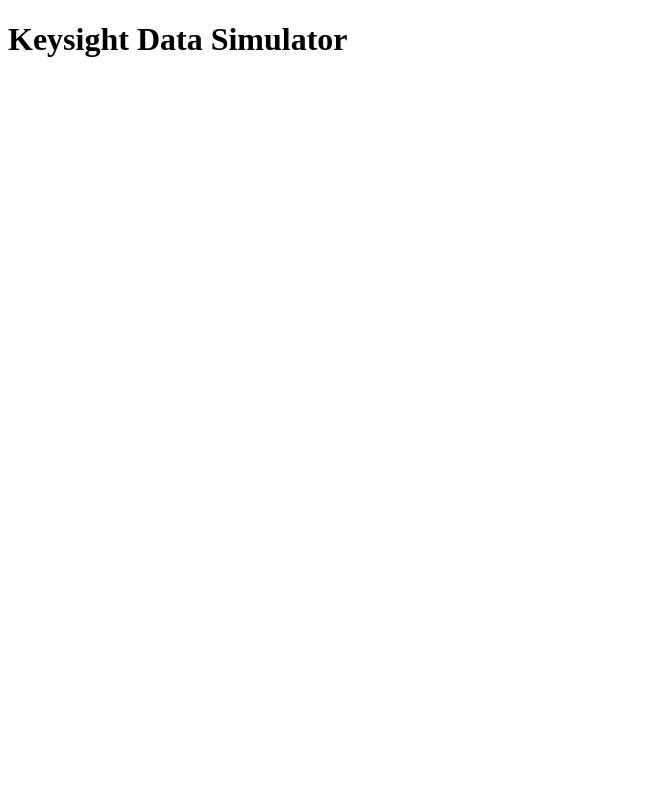
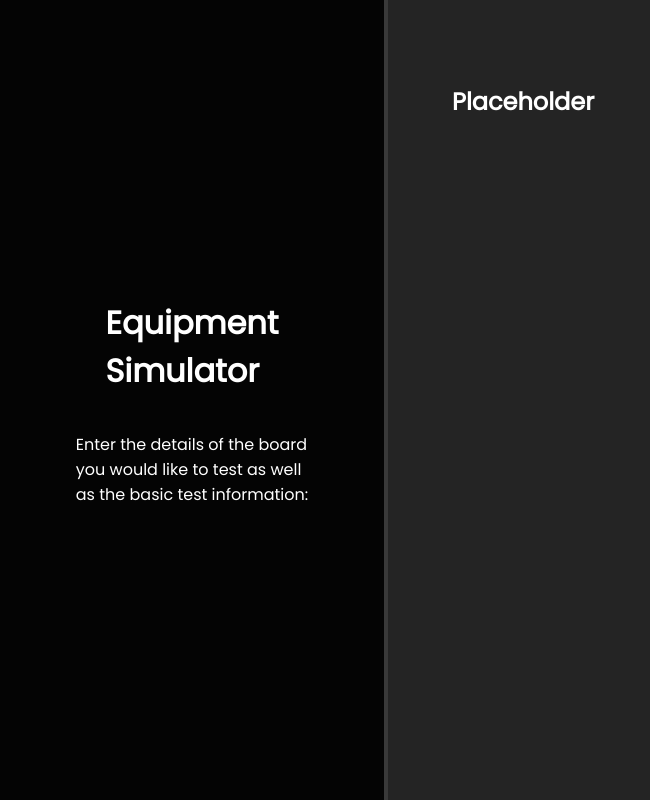
Before and after one commit to Niveytha/Learn-Angular-Electron, an Angular app in the folder keysight-data-simulator/: page / in a window 1280 px wide. Shown: the whole page, without its empty margins (0-650 px from the left). Built offline with nearby package versions, Linux system fonts and the light colour scheme.

Commit message:
Skeleton done

```diff
--- a/keysight-data-simulator/src/app/app.component.css
+++ b/keysight-data-simulator/src/app/app.component.css
@@ -0,0 +1,16 @@
+.column {
+    float: left;
+  }
+
+.sidebar {
+    background-color: #040404;
+    width: 30%;
+}
+
+.main {
+    box-sizing: border-box;
+    background-color: #242424;
+    padding: 5%;
+    width: 70%;
+    border-left: 4px solid #393939;
+}
--- a/keysight-data-simulator/src/app/app.component.html
+++ b/keysight-data-simulator/src/app/app.component.html
@@ -1 +1,11 @@
-<h1>{{ title }}</h1>
+<div class="container full-height">
+    <div class="row full-height">
+        <div class="column center sidebar full-height">
+            <app-header></app-header>
+        </div>
+
+        <div class="column main full-height">
+            <h2>Placeholder</h2>
+        </div>
+    </div>
+</div>
--- a/keysight-data-simulator/src/app/app.module.ts
+++ b/keysight-data-simulator/src/app/app.module.ts
@@ -2,10 +2,14 @@
 import { BrowserModule } from '@angular/platform-browser';
 
 import { AppComponent } from './app.component';
+import { HeaderComponent } from './components/header/header.component';
+import { ButtonComponent } from './components/button/button.component';
 
 @NgModule({
   declarations: [
-    AppComponent
+    AppComponent,
+    HeaderComponent,
+    ButtonComponent
   ],
   imports: [
     BrowserModule
--- /dev/null
+++ b/keysight-data-simulator/src/app/components/button/button.component.html
@@ -0,0 +1 @@
+<p>button works!</p>
--- /dev/null
+++ b/keysight-data-simulator/src/app/components/button/button.component.ts
@@ -0,0 +1,15 @@
+import { Component, OnInit } from '@angular/core';
+
+@Component({
+  selector: 'app-button',
+  templateUrl: './button.component.html',
+  styleUrls: ['./button.component.css']
+})
+export class ButtonComponent implements OnInit {
+
+  constructor() { }
+
+  ngOnInit(): void {
+  }
+
+}
--- /dev/null
+++ b/keysight-data-simulator/src/app/components/header/header.component.html
@@ -0,0 +1,10 @@
+<div class="center"> <!-- !Need container? tag -->
+    <div>
+        <h1>Equipment <br> Simulator</h1>
+    </div>
+    <div>
+        <p>Enter the details of the board <br>
+            you would like to test as well <br>
+            as the basic test information:</p>
+    </div>
+</div>
--- /dev/null
+++ b/keysight-data-simulator/src/app/components/header/header.component.ts
@@ -0,0 +1,15 @@
+import { Component, OnInit } from '@angular/core';
+
+@Component({
+  selector: 'app-header',
+  templateUrl: './header.component.html',
+  styleUrls: ['./header.component.css']
+})
+export class HeaderComponent implements OnInit {
+
+  constructor() { }
+
+  ngOnInit(): void {
+  }
+
+}
--- a/keysight-data-simulator/src/styles.css
+++ b/keysight-data-simulator/src/styles.css
@@ -1 +1,86 @@
 /* You can add global styles to this file, and also import other style files */
+
+@import url("https://fonts.googleapis.com/css2?family=Poppins:wght@300;400&display=swap");
+
+html, body {
+    height: 100%;
+    margin: 0;
+}
+
+body {
+    font-family: "Poppins", sans-serif;
+    background-color: #242424;
+    color: white;
+}
+
+.full-height {
+    height: 100%;
+}
+
+.container {
+    overflow: auto;
+    width: 100%;
+}
+
+.center {
+    display: flex;
+    flex-direction: column;
+    align-items: center;
+    justify-content: center;
+}
+
+/* .btn {
+  display: inline-block;
+  background: #000;
+  color: #fff;
+  border: none;
+  padding: 10px 20px;
+  margin: 5px;
+  border-radius: 5px;
+  cursor: pointer;
+  text-decoration: none;
+  font-size: 15px;
+  font-family: inherit;
+}
+.btn:focus {
+  outline: none;
+}
+.btn:active {
+  transform: scale(0.98);
+}
+
+.btn-block {
+  display: block;
+  width: 100%;
+}
+
+.form-control {
+  margin: 20px 0;
+}
+
+.form-control label {
+  display: block;
+}
+
+.form-control input {
+  width: 100%;
+  height: 40px;
+  margin: 5px;
+  padding: 3px 7px;
+  font-size: 17px;
+}
+
+.form-control-check {
+  display: flex;
+  align-items: center;
+  justify-content: space-between;
+}
+
+.form-control-check label {
+  flex: 1;
+}
+
+.form-control-check input {
+  flex: 2;
+  height: 20px;
+} */
```
Also changed, not shown: keysight-data-simulator/src/app/components/button/button.component.css (added), keysight-data-simulator/src/app/components/header/header.component.css (added), 2 other files (tests, documents, lock files or other folders).
